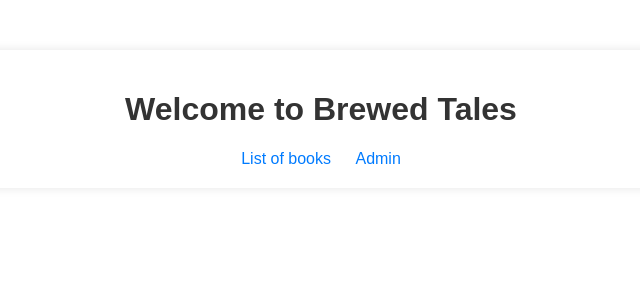
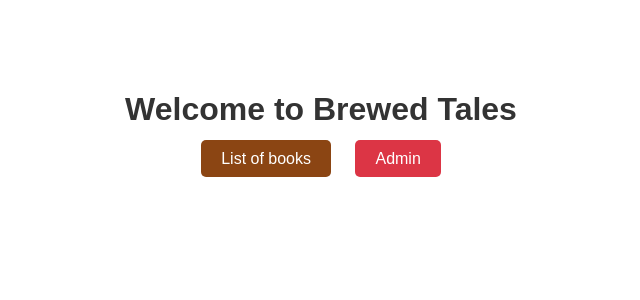
Before and after one commit to lisakaminska/Brewed_tales, a Django app: page /cafe_book_space/ in a window 1280 px wide. Shown: the top 300 px of the page, without its empty margins (319-959 px from the left). Run offline with Django 5.2, Linux system fonts and the light colour scheme.

Commit message:
changed home page

```diff
--- a/brewed_tales/cafe_book_space/templates/cafe_book_space/home.html
+++ b/brewed_tales/cafe_book_space/templates/cafe_book_space/home.html
@@ -1,4 +1,3 @@
-
 <!DOCTYPE html>
 <html lang="uk">
 <head>
@@ -8,16 +7,18 @@
     <style>
         body {
             font-family: Arial, sans-serif;
-            background-color: #ffffff;
+            background-color: #ffffff; /* Бежевий колір */
             margin: 0;
             padding: 0;
+             text-align: center;
         }
         .container {
             max-width: 800px;
             margin: 50px auto;
             padding: 20px;
             background-color: #fff;
-            box-shadow: 0 0 10px rgba(0, 0, 0, 0.1);
+            box-shadow: 0 0 10px rgba(0, 0, 0, 0);
+             text-align: center;
         }
         h1 {
             text-align: center;
@@ -34,10 +35,18 @@
         .nav a {
             margin: 0 10px;
             text-decoration: none;
-            color: #007BFF;
+            padding: 10px 20px;
+            border-radius: 5px;
+            color: #fff;
+        }
+        .nav a.book-list {
+            background-color: #8b4513; /* Коричневий колір */
+        }
+        .nav a.admin {
+            background-color: #dc3545; /* Червоний колір */
         }
         .nav a:hover {
-            text-decoration: underline;
+            opacity: 0.8;
         }
     </style>
 </head>
@@ -45,8 +54,8 @@
     <div class="container">
         <h1>Welcome to Brewed Tales</h1>
         <div class="nav">
-            <a href="{% url 'cafe_book_space:book_list' %}">List of books</a>
-            <a href="{% url 'admin:index' %}">Admin</a>
+            <a href="{% url 'cafe_book_space:book_list' %}" class="book-list">List of books</a>
+            <a href="{% url 'admin:index' %}" class="admin">Admin</a>
         </div>
     </div>
 </body>
```
